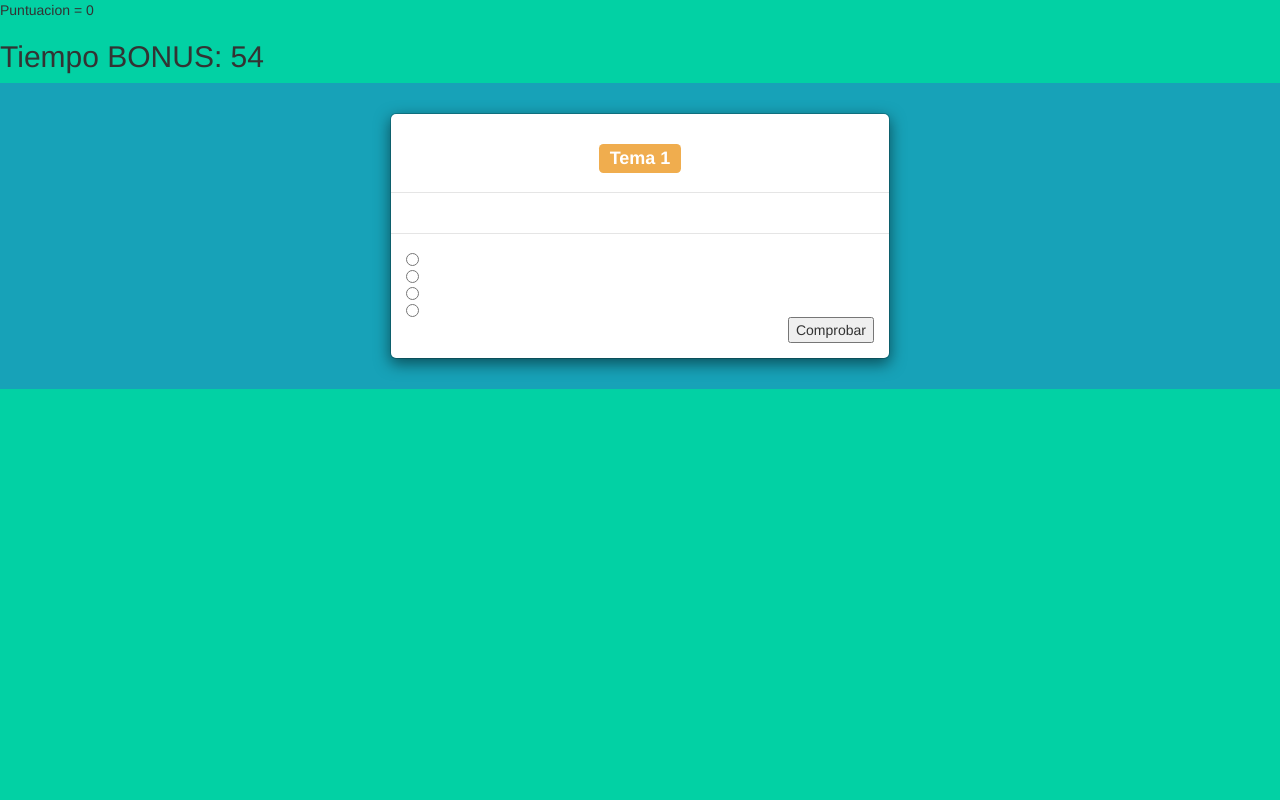
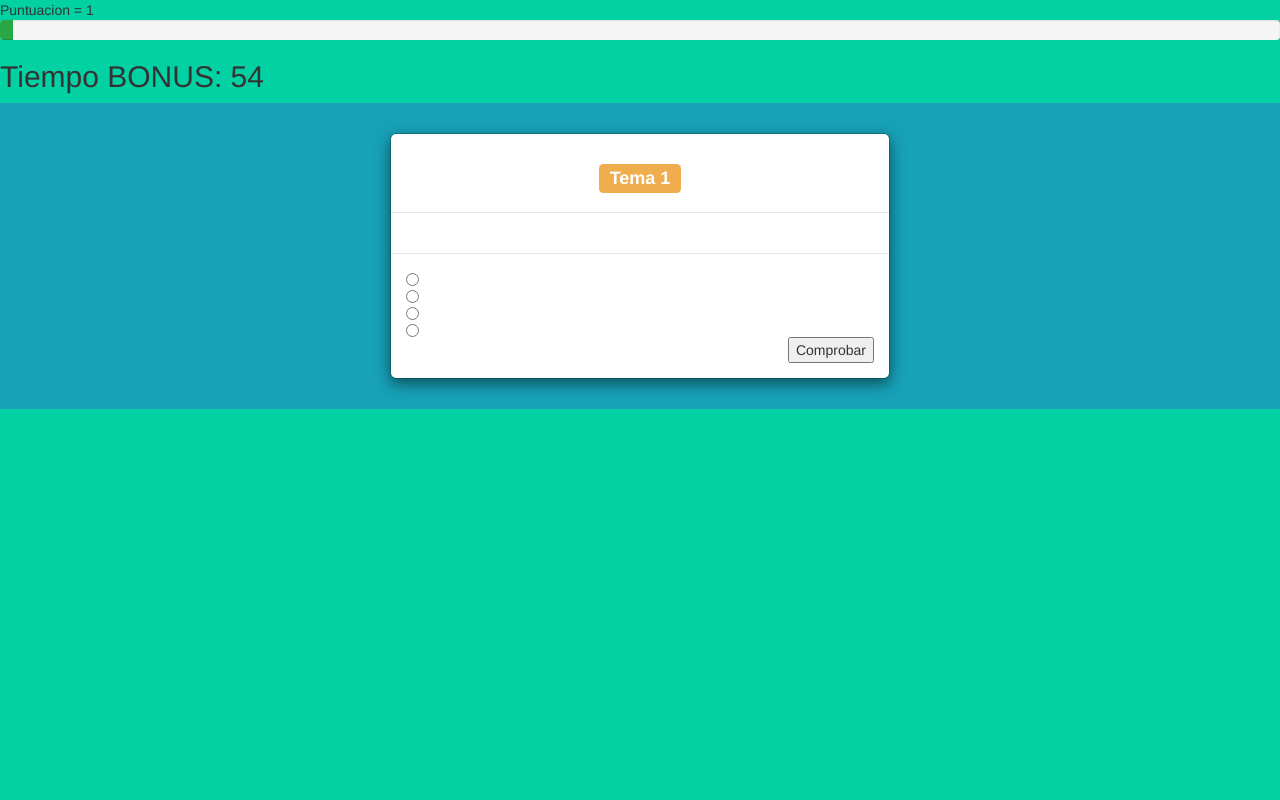
Before and after one commit to francalzado/TFG-final, a PHP site: page /flashcards?id_tema=1 in a window 1280 px wide. Run offline with PHP 8.4, Linux system fonts and the light colour scheme; the visitor is signed in with stand-in values (Sample User, id 1); data comes from the database, SQL or seed files in the repository; some libraries are stand-ins or nearby versions.

Commit message:
Update flashcard_estudiante.php

```diff
--- a/plantillas/flashcard_estudiante.php
+++ b/plantillas/flashcard_estudiante.php
@@ -45,33 +45,46 @@
 $accion1 = (isset($_POST['accion1'])) ? $_POST['accion1'] : "";
 $finalizar = (isset($_POST['finalizar'])) ? $_POST['finalizar'] : "";
 $id_flash = (isset($_POST['id_fc'])) ? $_POST['id_fc'] : "";
-$_SESSION['puntuacion']=(isset($_POST['totalTiempo'])) ? $_POST['totalTiempo'] : "0";
+//$_SESSION['puntuacion']=(isset($_POST['totalTiempo'])) ? $_POST['totalTiempo'] : "0";
 echo "Puntuacion = ".$_SESSION['puntuacion'];
+$punto = 100/(COUNT($todos));
+$flashcard = $todos[$_SESSION['contador']];
 
+$respuesta = (isset($_POST['r' . $id_flash])) ? $_POST['r'.$id_flash] : ""; ?><br><?php
+
+    if($accion && $respuesta === $flashcard['val']){
+    $_SESSION['puntuacion']+= $punto;
+}
 if ($finalizar) {
 
     try {
+        $_SESSION['puntuacion'] = 0;
         $_SESSION['contador'] = 0;
         Redireccion :: redirigir(RUTA_ESTADISTICAS);
     } catch (PDOException $ex) {
         print 'Error' . $ex->getMessage();
     }
 }
-$flashcard = $todos[$_SESSION['contador']];
+
 
     if ($accion1) {
 } else
 //FUNCIONA CUANDO YA NO QUEDAN
 if (!$flashcard) {
     $_SESSION['contador'] = 0;
+    $_SESSION['puntuacion'] = 0;
     echo "YA ESTA";
-}
-if ($accion) {
+}?>
+<div class="progress">
+  <div class="progress-bar bg-success" role="progressbar" style="width: <?php echo $_SESSION['puntuacion']?>%" aria-valuenow="25" aria-valuemin="0" aria-valuemax="100"></div>
+</div>
+<?php if ($accion) {
     $PHPvariable = "<script> document.write(totalTiempo) </script>";
 
     ?>
 
     <?php $respuesta = (isset($_POST['r' . $id_flash])) ? $_POST['r'.$id_flash] : ""; ?><br><?php
+
     try {
         $sql = "INSERT INTO usuarioflashcard(id_usuario,id_fc,respuesta,fecha) VALUES(:id_usuario,:id_fc,:respuesta,:fecha) ";
         $idusuarioTemp = $_SESSION['id_usuario'];
@@ -107,7 +120,7 @@
                             ?><h3 style="color:mediumseagreen;">Correcto. </h3>
                             <?php
                         }else{
-                            ?> <h3 style="color:Tomato;">Error.</h3><h3 style="color:black">La respuesta correcta era
+                            ?> <h3 style="color:Tomato;">Incorrecto.</h3><h3 style="color:black">La respuesta correcta era
                             <?php
                             echo $flashcard['r'.$flashcard['val']];?> </h3>
                             <?php
```
